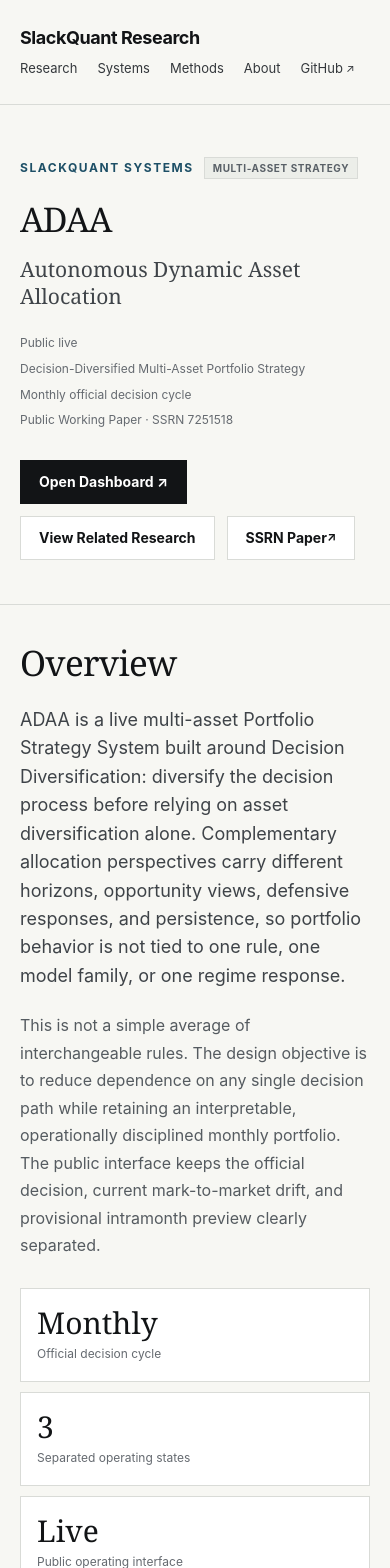
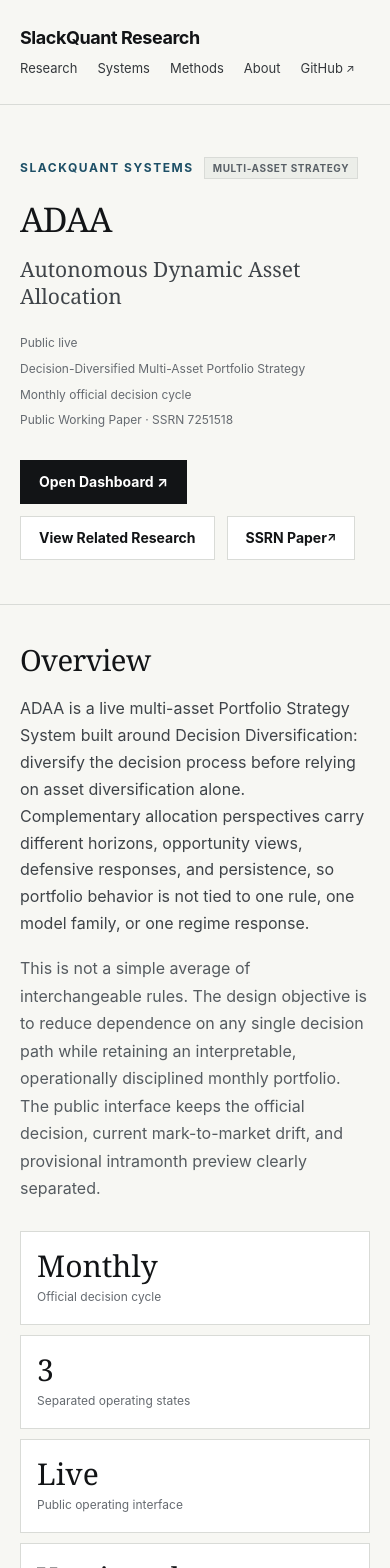
Before and after one commit to slackquant80/slackquant-research, a Next.js app: page /systems/adaa in a window 390 px wide. Shown: the top 1568 px of the page. Built offline with nearby package versions, Linux system fonts and the light colour scheme; no server answers.

Commit message:
Standardize system page typography

```diff
--- a/src/app/globals.css
+++ b/src/app/globals.css
@@ -723,7 +723,13 @@ h1{font-family:Georgia,"Times New Roman",serif;font-weight:500;font-size:64px;li
 .systems-family-equity-alpha .systems-family-head h3{color:#235f54}
 .home-system-card{min-height:0}
 .home-system-card p{max-width:820px}
+/* System detail typography policy
+   Keep system heroes editorial and prominent, but use a compact, consistent
+   reading scale for in-page section headings and introductory copy. */
 .system-detail-layout{align-items:start}
+.system-detail-layout .prose-section h2{font-size:32px;line-height:1.18;margin-bottom:18px}
+.system-detail-layout .lede{font-size:17px;line-height:1.68;max-width:840px;margin:0 0 18px}
+.system-detail-layout .body-copy{font-size:16px;line-height:1.72;max-width:840px;margin:18px 0 0}
 .system-metrics .value{font-size:30px}
 .system-usecase-grid{display:grid;grid-template-columns:repeat(5,minmax(0,1fr));gap:10px;margin:28px 0}
 .system-usecase{background:var(--paper);border:1px solid var(--line);padding:18px 15px;min-height:132px;display:flex;flex-direction:column;gap:8px}
@@ -1150,15 +1156,15 @@ h1{font-family:Georgia,"Times New Roman",serif;font-weight:500;font-size:64px;li
 
   .system-detail-layout .prose-section h2{
     max-width:100%;
-    font-size:clamp(31px,9vw,40px);
-    line-height:1.12;
+    font-size:clamp(27px,7.5vw,30px);
+    line-height:1.18;
     overflow-wrap:anywhere;
   }
 
   .system-detail-layout .lede{
     max-width:100%;
-    font-size:18px;
-    line-height:1.58;
+    font-size:16px;
+    line-height:1.68;
     overflow-wrap:anywhere;
   }
 
```
